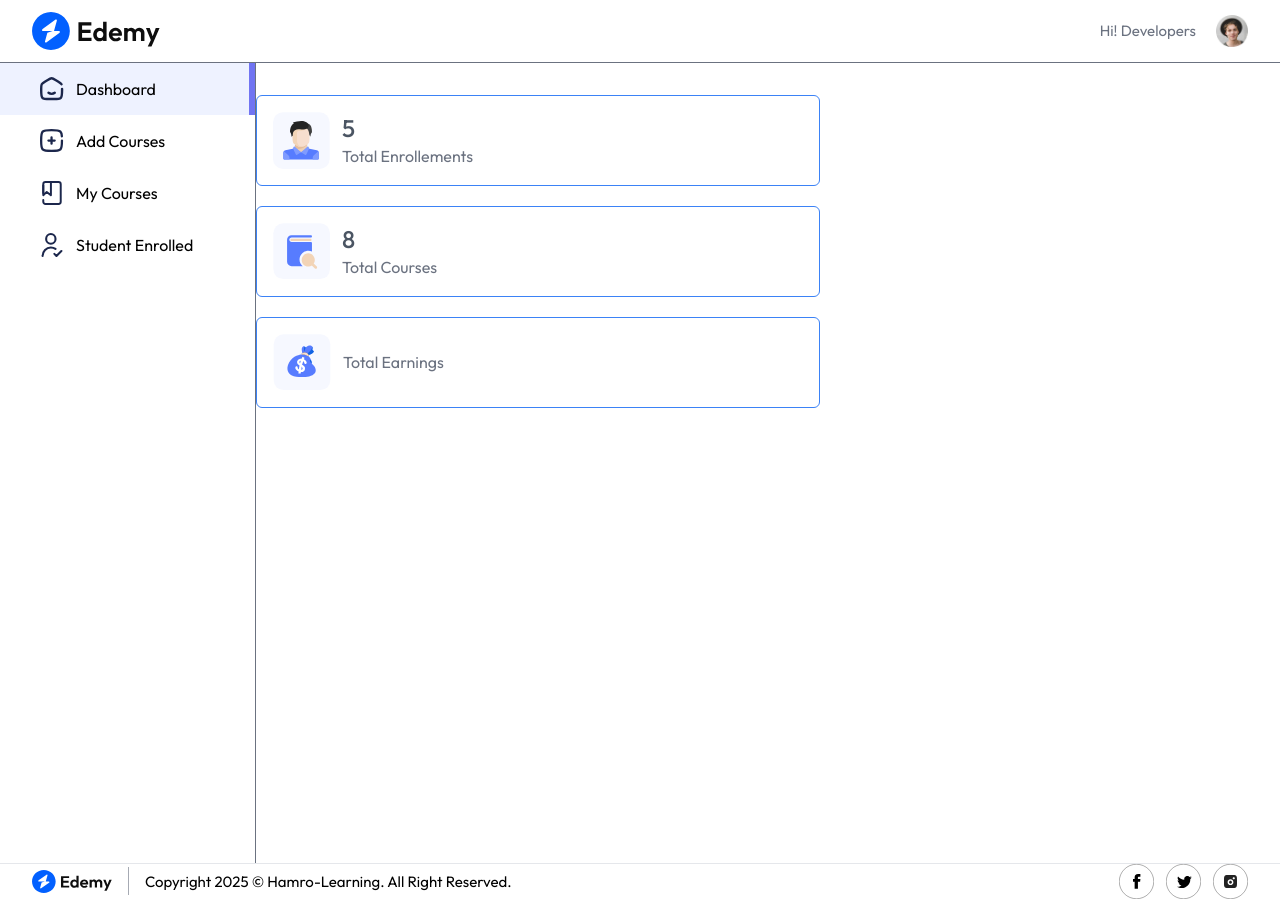
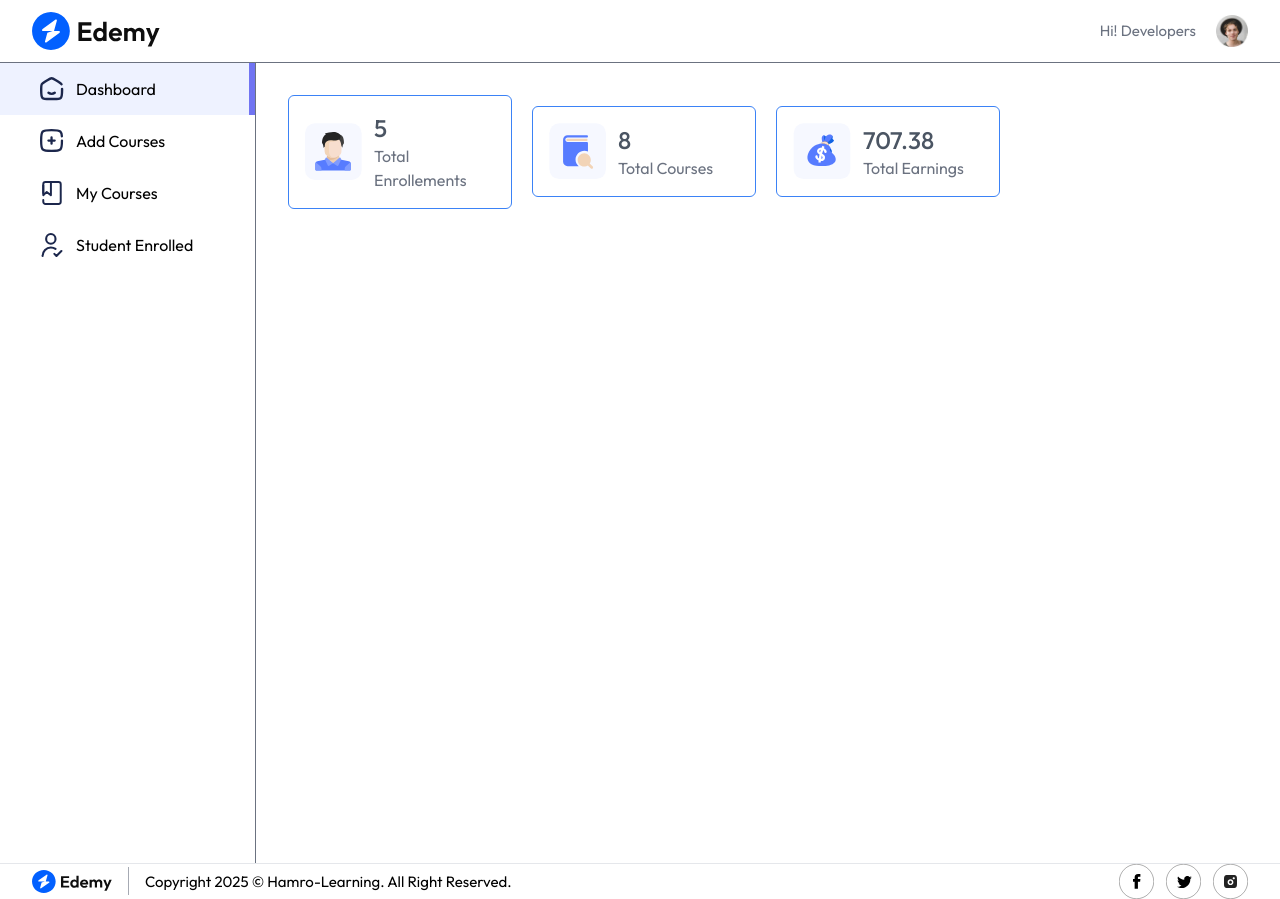
Before and after one commit to waibaBikash/Hamro-learning-, a React (Vite) app in the folder client/: page /educator in a window 1280 px wide. Built offline with nearby package versions, Linux system fonts and the light colour scheme; no server answers.

Commit message:
save change

```diff
--- a/client/src/pages/educator/Dashboard.jsx
+++ b/client/src/pages/educator/Dashboard.jsx
@@ -18,21 +18,21 @@ const Dashboard = () => {
   },[])
 
   return dashboardData ? (
-    <div className='min-h-screen flex flex-col items-start justify-between gap-8 md:pb-0 pt-8 pb-0'>
+    <div className='min-h-screen flex flex-col items-start justify-between gap-8 md:p-8 md:pb-0 p-4 pt-8 pb-0'>
 
        <div className='space-y-5'>
           <div className='flex flex-wrap gap-5 items-center '>
-              <div className='flex items-center gap-3 shadow-card  border border-blue-500 p-4 w-5/6 rounded-md'>
+              <div className='flex items-center gap-3 shadow-card  border border-blue-500 p-4 w-56 rounded-md'>
               <img src={assets.patients_icon} alt="patient_icon" />
-               <div>
+                 <div>
                  <p className='text-2xl font-medium text-gray-600'>
                   {dashboardData.enrolledStudentsData.length}
                  </p>
                  <p className='text-base text-gray-500'>Total Enrollements</p>
-               </div>
+                 </div>
 
               </div>
-              <div className='flex items-center gap-3 shadow-card  border border-blue-500 p-4 w-5/6 rounded-md'>
+              <div className='flex items-center gap-3 shadow-card  border border-blue-500 p-4 w-56 rounded-md'>
               <img src={assets.appointments_icon} alt="patient_icon" />
                <div>
                  <p className='text-2xl font-medium text-gray-600'>
@@ -42,11 +42,11 @@ const Dashboard = () => {
                </div>
 
               </div>
-              <div className='flex items-center gap-3 shadow-card  border border-blue-500 p-4 w-5/6 rounded-md'>
+              <div className='flex items-center gap-3 shadow-card  border border-blue-500 p-4 w-56 rounded-md'>
               <img src={assets.earning_icon} alt="patient_icon" />
                <div>
                  <p className='text-2xl font-medium text-gray-600'>
-                  {dashboardData.totalEarning}
+                  {dashboardData.totalEarnings}
                  </p>
                  <p className='text-base text-gray-500'>Total Earnings</p>
                </div>
```
